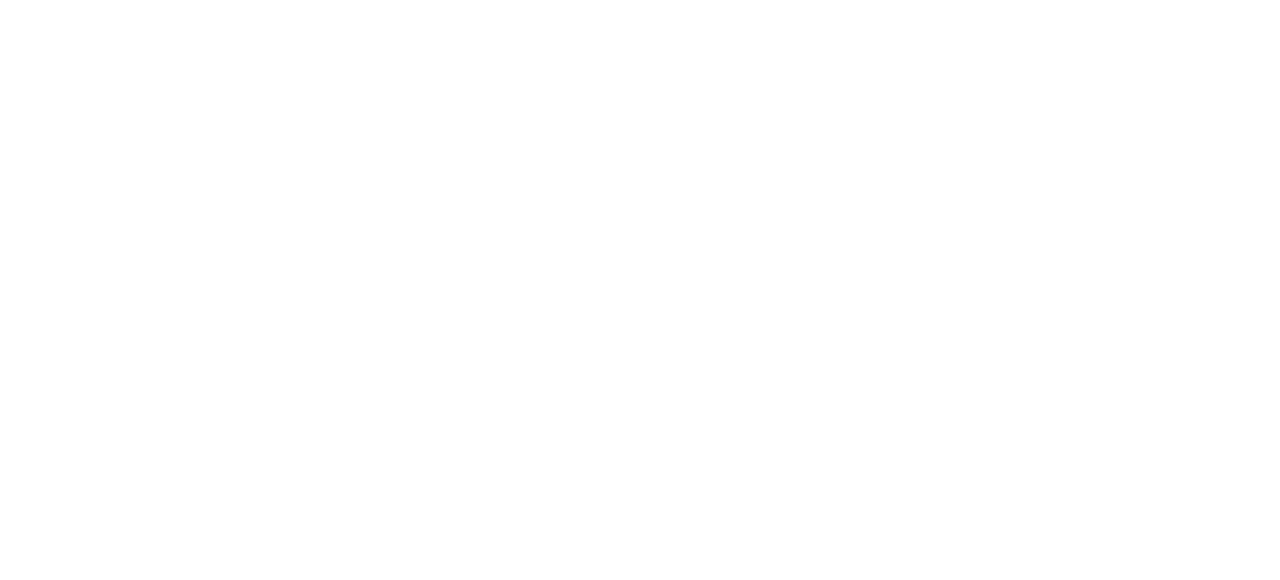
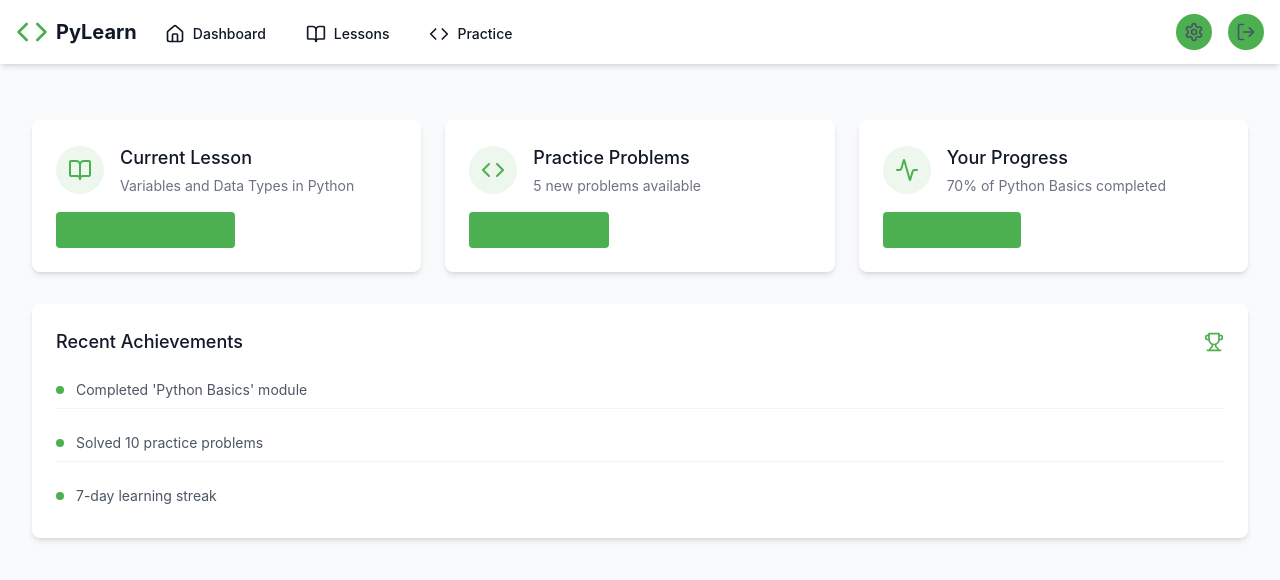
Before and after one commit to PARKUDP/programmingschool, a React (Create React App) app in the folder frontend/: page / in a window 1280 px wide. Before the commit this address had no page. Shown: the top 580 px of the page. Built offline with nearby package versions, Linux system fonts and the light colour scheme; the HTML template or start-up script is replaced by a standard one.

Commit message:
tailwind&dashboard add

```diff
--- a/frontend/package.json
+++ b/frontend/package.json
@@ -7,6 +7,7 @@
     "axios": "^1.7.9",
     "codemirror": "^5.65.18",
     "cra-template-typescript": "1.2.0",
+    "lucide-react": "^0.469.0",
     "react": "^18.3.1",
     "react-codemirror2": "^8.0.0",
     "react-dom": "^18.3.1",
@@ -36,5 +37,10 @@
       "last 1 firefox version",
       "last 1 safari version"
     ]
+  },
+  "devDependencies": {
+    "autoprefixer": "^10.4.20",
+    "postcss": "^8.4.49",
+    "tailwindcss": "^3.4.17"
   }
 }
--- /dev/null
+++ b/frontend/postcss.config.js
@@ -0,0 +1,6 @@
+module.exports = {
+    plugins: {
+      tailwindcss: {},
+      autoprefixer: {},
+    },
+  };
--- a/frontend/src/App.tsx
+++ b/frontend/src/App.tsx
@@ -1,19 +1,32 @@
 import React from 'react';
 import { BrowserRouter as Router, Routes, Route } from 'react-router-dom';
+import { Navigation } from './components/Navigation.tsx';
+import { DashboardGrid } from './components/Dashboard/DashboardGrid.tsx';
+import { AchievementList } from './components/Dashboard/AchievementList.tsx';
+import Lessons from './components/Lessons.tsx';
+import CodeEditor from './components/CodeEditor.tsx';
 import AdminPanel from './components/AdminPanel.tsx';
 import Login from './components/Login.tsx';
-import Lessons from './components/Lessons.tsx';
-import CodeEditor from './components/CodeEditor.tsx';
+import './styles/index.css';
 
 const App: React.FC = () => {
   return (
     <Router>
-      <Routes>
-        <Route path="/admin" element={<AdminPanel />} />
-        <Route path="/login" element={<Login />} />
-        <Route path="/lessons" element={<Lessons />} />
-        <Route path="/editor" element={<CodeEditor />} />
-      </Routes>
+      <div className="min-h-screen bg-gray-50">
+        <Navigation />
+        <main className="max-w-7xl mx-auto py-6 sm:px-6 lg:px-8">
+          <Routes>
+            <Route path="/" element={<DashboardGrid />} />
+            <Route path="/lessons" element={<Lessons />} />
+            <Route path="/practice" element={<CodeEditor />} />
+            <Route path="/admin" element={<AdminPanel />} />
+            <Route path="/login" element={<Login />} />
+          </Routes>
+          <div className="mt-8">
+            <AchievementList />
+          </div>
+        </main>
+      </div>
     </Router>
   );
 };
--- /dev/null
+++ b/frontend/src/components/Dashboard/AchievementList.tsx
@@ -0,0 +1,35 @@
+import React from 'react';
+import { Trophy } from 'lucide-react';
+
+interface Achievement {
+  id: string;
+  text: string;
+}
+
+const achievements: Achievement[] = [
+  { id: '1', text: "Completed 'Python Basics' module" },
+  { id: '2', text: "Solved 10 practice problems" },
+  { id: '3', text: "7-day learning streak" }
+];
+
+export const AchievementList: React.FC = () => {
+  return (
+    <div className="bg-white shadow-md rounded-lg p-6">
+      <div className="flex items-center justify-between">
+        <h2 className="text-lg font-medium text-gray-900">Recent Achievements</h2>
+        <Trophy className="h-5 w-5 text-[#4CAF50]" />
+      </div>
+      <div className="mt-4 space-y-4">
+        {achievements.map(({ id, text }) => (
+          <div
+            key={id}
+            className="flex items-center text-sm text-gray-600 py-2 border-b border-gray-100 last:border-0"
+          >
+            <div className="h-2 w-2 bg-[#4CAF50] rounded-full mr-3" />
+            {text}
+          </div>
+        ))}
+      </div>
+    </div>
+  );
+};
--- /dev/null
+++ b/frontend/src/components/Dashboard/DashboardCard.tsx
@@ -0,0 +1,39 @@
+import React from 'react';
+import { ArrowRight } from 'lucide-react';
+
+interface DashboardCardProps {
+  title: string;
+  description: string;
+  icon: React.ReactNode;
+  action?: {
+    text: string;
+    onClick: () => void;
+  };
+}
+
+export const DashboardCard: React.FC<DashboardCardProps> = ({ title, description, icon, action }) => {
+  return (
+    <div className="bg-white rounded-lg shadow-md p-6 hover:shadow-lg transition-shadow">
+      <div className="flex items-center">
+        <div className="flex-shrink-0">
+          <div className="p-3 bg-[#4CAF50]/10 rounded-full">{icon}</div>
+        </div>
+        <div className="ml-4">
+          <h3 className="text-lg font-medium text-gray-900">{title}</h3>
+          <p className="mt-1 text-sm text-gray-500">{description}</p>
+        </div>
+      </div>
+      {action && (
+        <div className="mt-4">
+          <button
+            onClick={action.onClick}
+            className="inline-flex items-center text-sm font-medium text-[#4CAF50] hover:text-[#45a049]"
+          >
+            {action.text}
+            <ArrowRight className="ml-2 h-4 w-4" />
+          </button>
+        </div>
+      )}
+    </div>
+  );
+};
--- /dev/null
+++ b/frontend/src/components/Dashboard/DashboardGrid.tsx
@@ -0,0 +1,39 @@
+import React from 'react';
+import { BookOpen, Code, Activity } from 'lucide-react';
+import { DashboardCard } from './DashboardCard.tsx';
+
+export const DashboardGrid: React.FC = () => {
+  return (
+    <div className="mt-8 grid gap-6 sm:grid-cols-2 lg:grid-cols-3">
+      <DashboardCard
+        title="Current Lesson"
+        description="Variables and Data Types in Python"
+        icon={<BookOpen className="h-6 w-6 text-[#4CAF50]" />}
+        action={{
+          text: "Continue Learning",
+          onClick: () => console.log("Navigate to lesson")
+        }}
+      />
+
+      <DashboardCard
+        title="Practice Problems"
+        description="5 new problems available"
+        icon={<Code className="h-6 w-6 text-[#4CAF50]" />}
+        action={{
+          text: "Start Coding",
+          onClick: () => console.log("Navigate to problems")
+        }}
+      />
+
+      <DashboardCard
+        title="Your Progress"
+        description="70% of Python Basics completed"
+        icon={<Activity className="h-6 w-6 text-[#4CAF50]" />}
+        action={{
+          text: "View Details",
+          onClick: () => console.log("Navigate to progress")
+        }}
+      />
+    </div>
+  );
+};
--- /dev/null
+++ b/frontend/src/components/NavLink.tsx
@@ -0,0 +1,21 @@
+import React from 'react';
+
+interface NavLinkProps {
+  icon: React.ReactNode;
+  text: string;
+  href: string;
+}
+
+const NavLink: React.FC<NavLinkProps> = ({ icon, text, href }) => {
+  return (
+    <a
+      href={href}
+      className="inline-flex items-center px-1 pt-1 text-sm font-medium text-gray-900 hover:text-[#4CAF50]"
+    >
+      {icon}
+      <span className="ml-2">{text}</span>
+    </a>
+  );
+};
+
+export default NavLink;
--- /dev/null
+++ b/frontend/src/components/Navigation.tsx
@@ -0,0 +1,33 @@
+import React from 'react';
+import { Home, BookOpen, Code, Settings, LogOut } from 'lucide-react';
+import NavLink from './NavLink.tsx';
+
+export const Navigation: React.FC = () => {
+  return (
+    <nav className="bg-white shadow-md">
+      <div className="max-w-7xl mx-auto px-4">
+        <div className="flex justify-between h-16">
+          <div className="flex">
+            <div className="flex-shrink-0 flex items-center">
+              <Code className="h-8 w-8 text-[#4CAF50]" />
+              <span className="ml-2 text-xl font-bold text-gray-900">PyLearn</span>
+            </div>
+            <div className="hidden sm:ml-6 sm:flex sm:space-x-8">
+              <NavLink icon={<Home className="h-5 w-5" />} text="Dashboard" href="/" />
+              <NavLink icon={<BookOpen className="h-5 w-5" />} text="Lessons" href="/lessons" />
+              <NavLink icon={<Code className="h-5 w-5" />} text="Practice" href="/practice" />
+            </div>
+          </div>
+          <div className="flex items-center">
+            <button className="p-2 rounded-full hover:bg-gray-100">
+              <Settings className="h-5 w-5 text-gray-600" />
+            </button>
+            <button className="ml-4 p-2 rounded-full hover:bg-gray-100">
+              <LogOut className="h-5 w-5 text-gray-600" />
+            </button>
+          </div>
+        </div>
+      </div>
+    </nav>
+  );
+};
--- /dev/null
+++ b/frontend/src/styles/index.css
@@ -0,0 +1,55 @@
+@tailwind base;
+@tailwind components;
+@tailwind utilities;
+
+body {
+    margin: 0;
+    font-family: 'Inter', -apple-system, BlinkMacSystemFont, 'Segoe UI', Roboto, 'Helvetica Neue', Arial, sans-serif;
+    background-color: #f9fafb;
+    color: #333;
+}
+
+h1, h2, h3, h4, h5, h6 {
+    margin: 0;
+    font-weight: 600;
+    color: #222;
+}
+
+p {
+    margin: 0;
+    line-height: 1.5;
+    color: #555;
+}
+
+a {
+    text-decoration: none;
+    color: #007BFF;
+}
+
+a:hover {
+    text-decoration: underline;
+    color: #0056b3;
+}
+
+button {
+    cursor: pointer;
+    font-family: inherit;
+    border: none;
+    padding: 0.5rem 1rem;
+    border-radius: 4px;
+    background-color: #4CAF50;
+    color: #fff;
+    transition: background-color 0.3s;
+}
+
+button:hover {
+    background-color: #45a049;
+}
+
+.card {
+    background-color: #fff;
+    border-radius: 8px;
+    box-shadow: 0 1px 3px rgba(0, 0, 0, 0.1);
+    padding: 1rem;
+    margin-bottom: 1rem;
+}
--- /dev/null
+++ b/frontend/tailwind.config.js
@@ -0,0 +1,11 @@
+/** @type {import('tailwindcss').Config} */
+module.exports = {
+  content: [
+    "./src/**/*.{js,jsx,ts,tsx}",
+    "./public/index.html",
+  ],
+  theme: {
+    extend: {},
+  },
+  plugins: [],
+};
```
Also changed, not shown: 1 other file (tests, documents, lock files or other folders).
